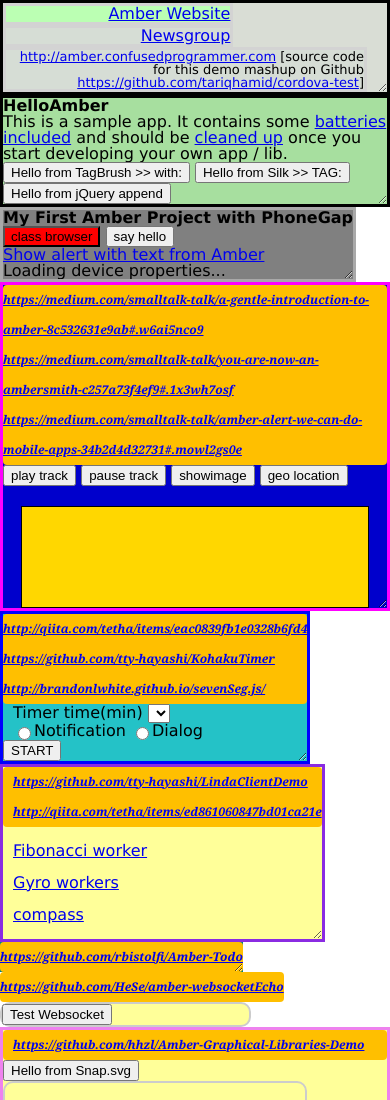
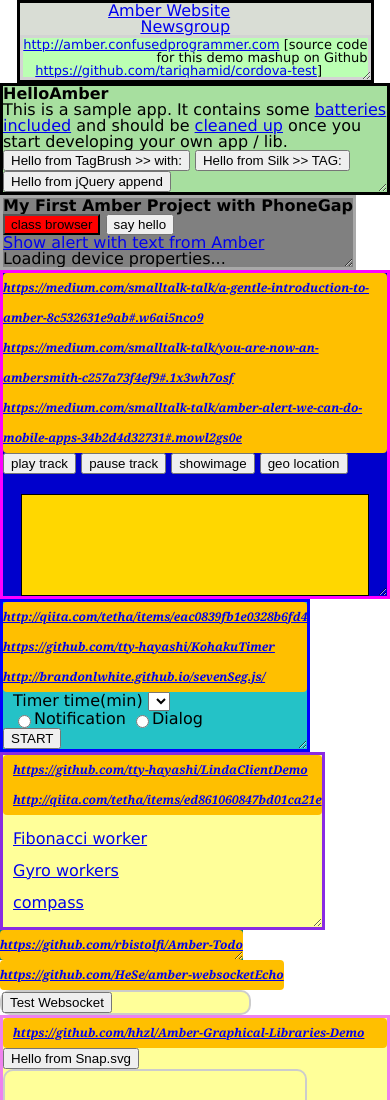
Before and after one commit to tariqhamid/cordova-test, a website with bundled scripts: page www/index.html in a window 390 px wide. Shown: the top 1100 px of the page. Built offline with nearby package versions, Linux system fonts and the light colour scheme.

Commit message:
header format
header format

```diff
--- a/www/index.html
+++ b/www/index.html
@@ -25,8 +25,8 @@
 
       .flex-container {
           display: -webkit-flex;
-          /* display: flex; */
-          display: inline-flex;
+          display: flex;
+          /* display: inline-flex; */
 
           -webkit-flex-flow: row wrap;
           flex-flow: row wrap;
@@ -42,7 +42,7 @@
 
           overflow: scroll;
           resize: none;
-          min-width: 300px;
+          min-width: 30%;
           x-cursor:move;
       }
 
@@ -162,10 +162,10 @@
   </head>
 
   <body>
-  <div id="heading" class="resizable" style="border: solid black;background:hsl(86,10%,85%);">
-  <p style="border: solid lightgray;background:hsl(113,100%,85%);text-align:right;margin-right: 40%;"><a href="http://amber-lang.net/">Amber Website</a></p>
-  <p style="border: solid lightgray;background:hsl(113,10%,85%);text-align:right;margin-right: 40%;"><a href="https://groups.google.com/forum/#!forum/amber-lang">Newsgroup</a></p>
-  <p style="border: solid lightgray;background:hsl(113,10%,85%);text-align:right;font-size:small;margin-right:20px"><a href="http://amber.confusedprogrammer.com">http://amber.confusedprogrammer.com</a> [source code for this demo mashup on Github <a href="https://github.com/tariqhamid/cordova-test">https://github.com/tariqhamid/cordova-test</a>]</p>
+  <div id="heading" class="resizable" style="margin: 0px auto; width: 90%; border: solid black;background:hsl(86,10%,85%);">
+  <p style="text-align:right;margin-right: 40%;"><a href="http://amber-lang.net/">Amber Website</a></p>
+  <p style="text-align:right;margin-right: 40%;"><a href="https://groups.google.com/forum/#!forum/amber-lang">Newsgroup</a></p>
+  <p style="border: solid lightgray;background:hsl(113,100%,85%);text-align:right;font-size:small"><a href="http://amber.confusedprogrammer.com">http://amber.confusedprogrammer.com</a> [source code for this demo mashup on Github <a href="https://github.com/tariqhamid/cordova-test">https://github.com/tariqhamid/cordova-test</a>]&nbsp;&nbsp;&nbsp;&nbsp;&nbsp;&nbsp;&nbsp;&nbsp;&nbsp;&nbsp;&nbsp;</p>
   </div>
   <figure id="demo" class="flex-container">
 
```
